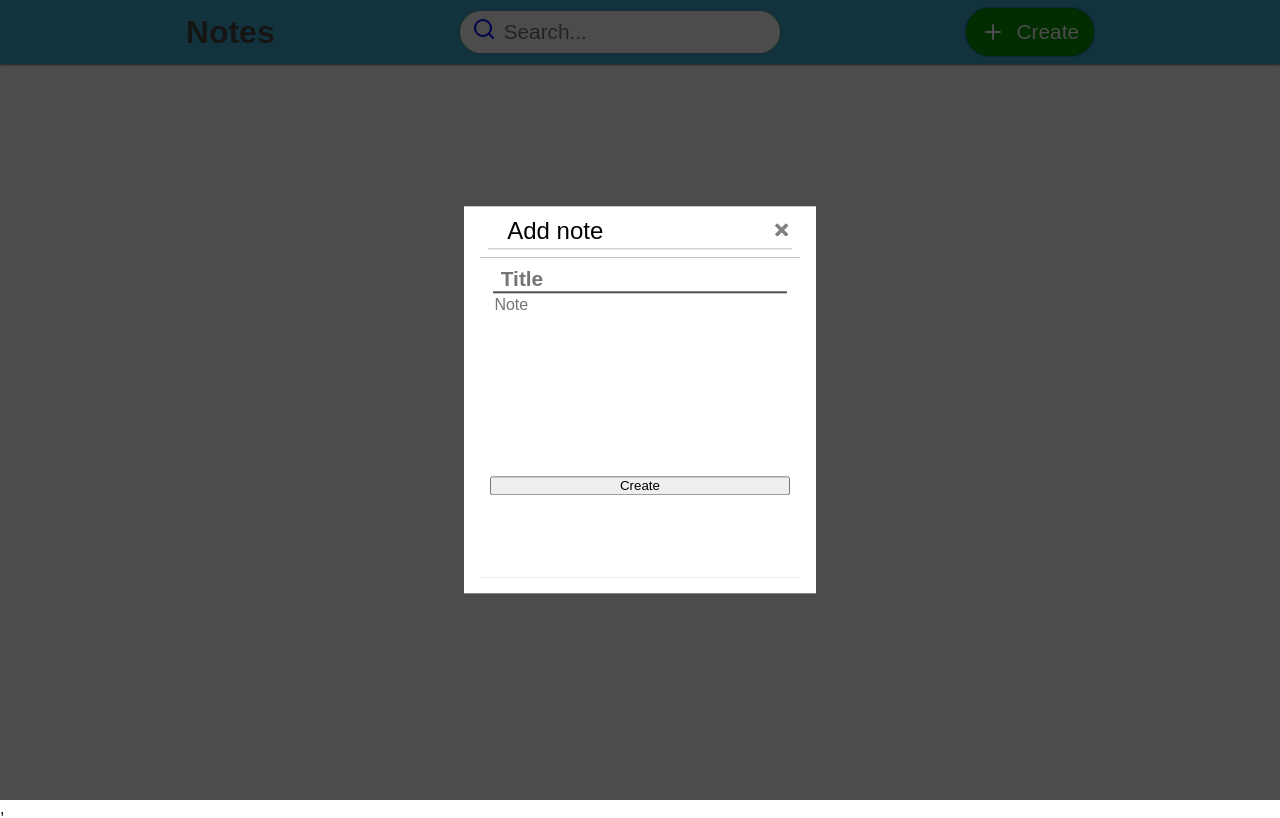
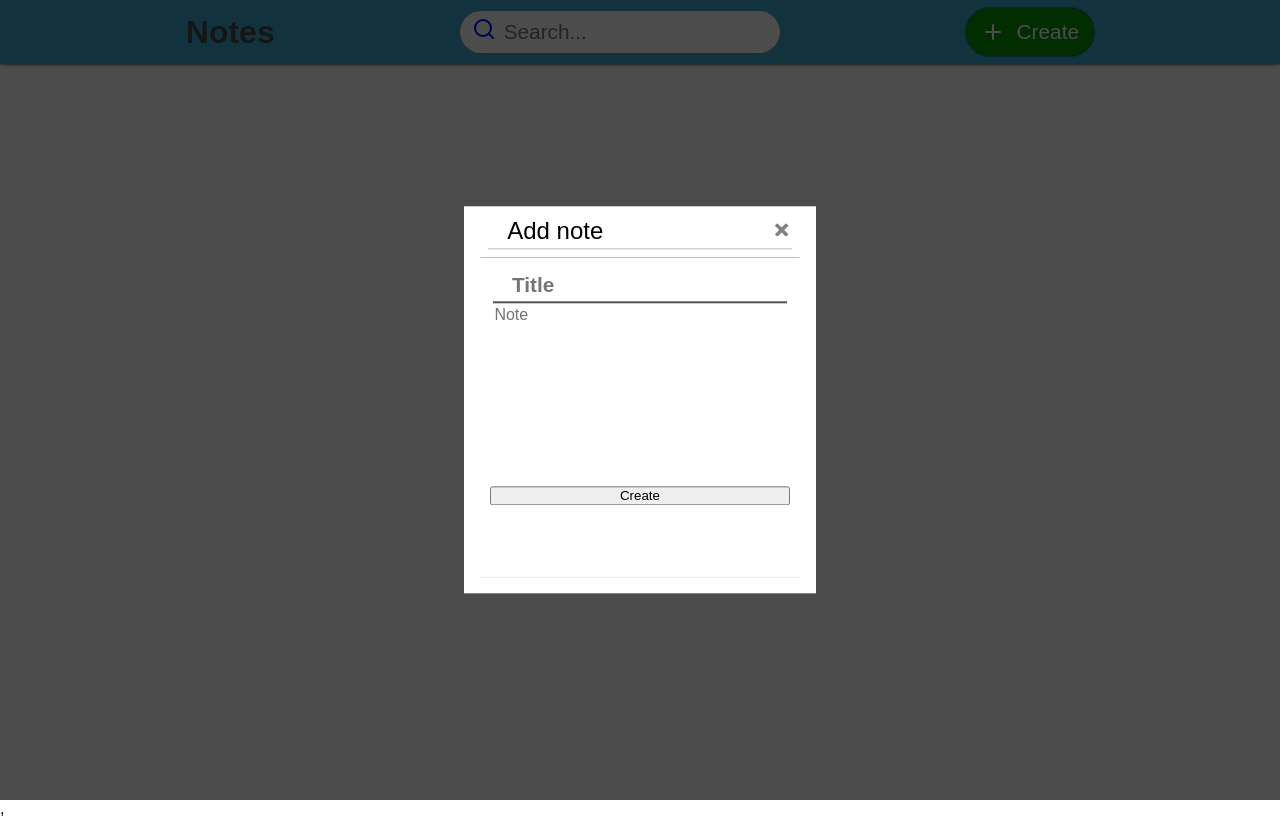
Before and after one commit to string-tejas/Note-Web-App, a React (Create React App) app: page / in a window 1280 px wide. Both pictures are taken after a click on the element "Create". Built offline with nearby package versions, Linux system fonts and the light colour scheme; a web font is replaced by a local one.

Commit message:
Underline issue fixed

```diff
--- a/src/App.css
+++ b/src/App.css
@@ -164,7 +164,6 @@
     border-style: none;
     outline: none;
     background-color: transparent;
-    border-bottom: 2px solid rgb(82, 82, 82);
 }
 .input-text.input-area {
     border: none;
--- a/src/components/AddButton.js
+++ b/src/components/AddButton.js
@@ -44,6 +44,7 @@ const AddForm = ({ createNote, closeForm }) => {
                         borderRadius: '0',
                     }}
                 >
+                    <div className='note-title'>
                         <input
                             type='text'
                             className='note-title input-text'
@@ -51,6 +52,7 @@ const AddForm = ({ createNote, closeForm }) => {
                             placeholder='Title'
                             ref={titleRef}
                         />
+                    </div>
                     <textarea
                         cols='50'
                         rows='10'
--- a/src/components/Note.js
+++ b/src/components/Note.js
@@ -120,12 +120,14 @@ const EditNote = ({ id, title, note, date, update, cancel }) => {
     }
     return (
         <>
+            <div className='note-title'>
                 <input
                     type='text'
                     className='note-title input-text'
                     defaultValue={title}
                     ref={titleRef}
                 />
+            </div>
             <textarea
                 cols='50'
                 rows='10'
```
Lines whose indentation alone changed are shown as unchanged.
